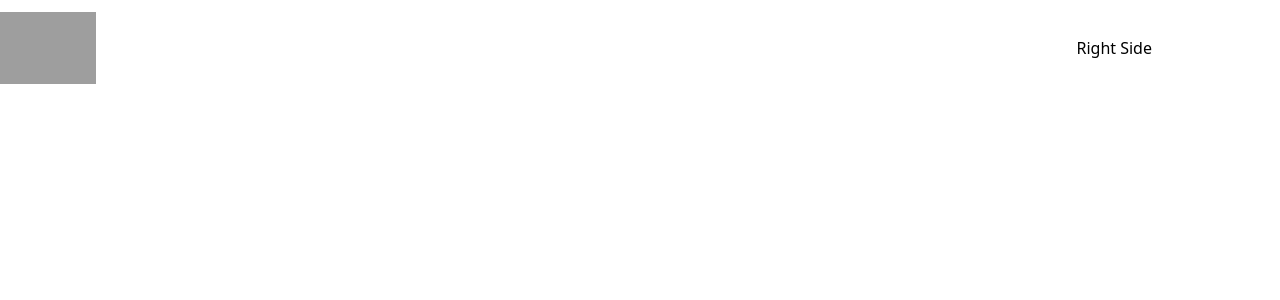
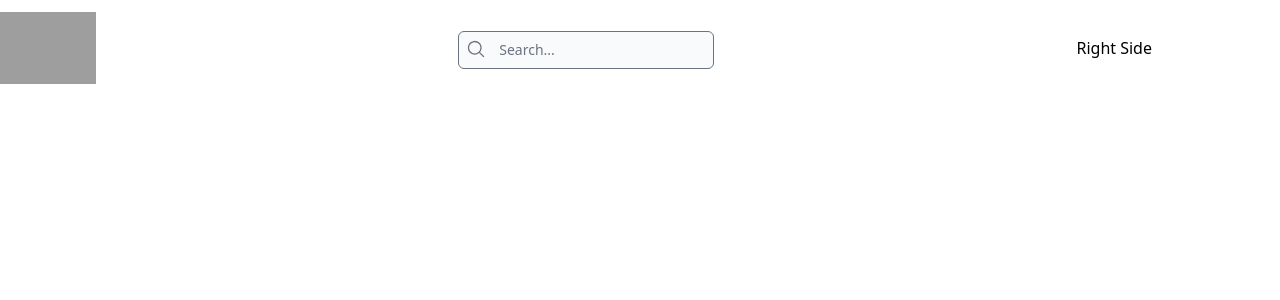
Before and after one commit to pRob3/nextjs-instagram-clone, a Next.js app: page / in a window 1280 px wide. Shown: the top 300 px of the page. Built offline with nearby package versions, Linux system fonts and the light colour scheme; grey boxes are pictures that could not be loaded.

Commit message:
header search

```diff
--- a/components/Header.js
+++ b/components/Header.js
@@ -1,5 +1,6 @@
 import React from 'react';
 import Image from 'next/image';
+import { MagnifyingGlassIcon } from '@heroicons/react/24/solid';
 
 export default function Header() {
   return (
@@ -19,10 +20,19 @@
           className='object-contain'
         />
       </div>
+      {/* Middle */}
+      <div className='relative mt-1'>
+        <div className='absolute top-2 left-2'>
+          <MagnifyingGlassIcon className='h-5 w-5 text-gray-500' />
+        </div>
+        <input
+          type='text'
+          placeholder='Search...'
+          className='bg-gray-50 pl-10 border-gray-500 text-sm focus:ring-black focus:border-black rounded-md'
+        />
+      </div>
+      {/* Right */}
       <h1>Right Side</h1>
-
-      {/* Middle */}
-      {/* Right */}
     </div>
   );
 }
--- a/package.json
+++ b/package.json
@@ -9,6 +9,7 @@
     "lint": "next lint"
   },
   "dependencies": {
+    "@heroicons/react": "^2.0.17",
     "autoprefixer": "10.4.14",
     "eslint": "8.39.0",
     "eslint-config-next": "13.3.4",
@@ -17,5 +18,8 @@
     "react": "18.2.0",
     "react-dom": "18.2.0",
     "tailwindcss": "3.3.2"
+  },
+  "devDependencies": {
+    "@tailwindcss/forms": "^0.5.3"
   }
 }
--- a/tailwind.config.js
+++ b/tailwind.config.js
@@ -8,5 +8,5 @@
   theme: {
     extend: {},
   },
-  plugins: [],
+  plugins: [require('@tailwindcss/forms')],
 };
```
Also changed, not shown: 1 other file (tests, documents, lock files or other folders).
